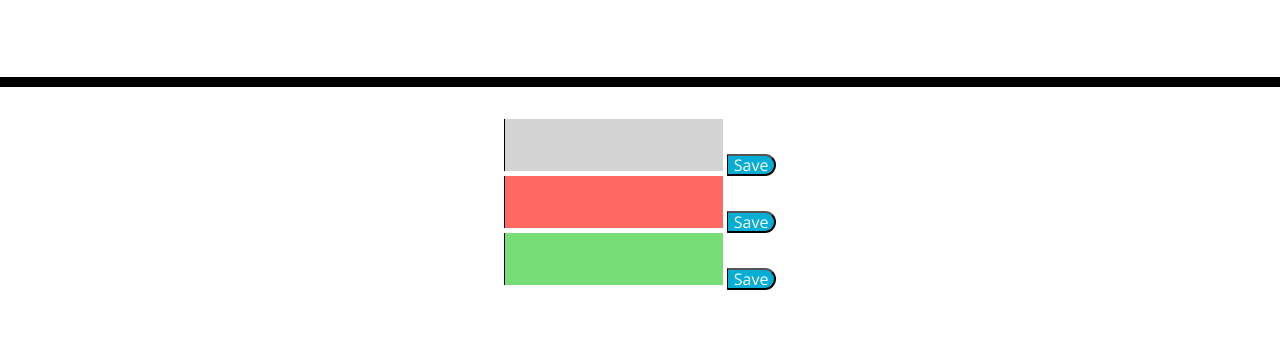
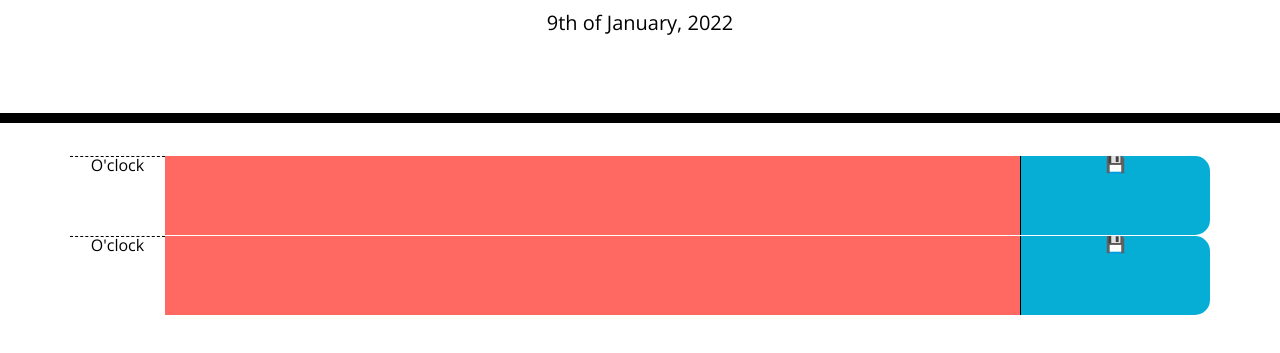
Before and after one commit to fantastic679/work-day-scheduler, a plain HTML site: page index.html in a window 1280 px wide. Shown: the part 181-534 px from the top of the page. Drawn offline with nearby package versions, Linux system fonts and the light colour scheme.

Commit message:
Implemented date at top of page

```diff
--- a/index.html
+++ b/index.html
@@ -30,20 +30,18 @@
     </header>
     <div class="container">
       <!-- Timeblocks go here -->
-      <div class="time-block">
-        <textarea class="past"></textarea>
-        <button class="saveBtn">Save</button>
-      </div>
 
-      <div class="time-block">
-        <textarea class="present"></textarea>
-        <button class="saveBtn">Save</button>
-      </div>
+        <div class="row time-block">
+          <div class="col-1 hour">O'clock</div>
+          <div class="col-9 present"></div>
+          <div class="col-2 saveBtn">💾</div>
+        </div>
 
-      <div class="time-block">
-        <textarea class="future"></textarea>
-        <button class="saveBtn">Save</button>
-      </div>
+        <div class="row time-block">
+          <div class="col-1 hour">O'clock</div>
+          <div class="col-9 present"></div>
+          <div class="col-2 saveBtn">💾</div>
+        </div>
 
     </div>
 
@@ -51,5 +49,7 @@
 
     <script src="https://cdnjs.cloudflare.com/ajax/libs/jquery/3.2.1/jquery.min.js"></script>
     <script src="https://cdnjs.cloudflare.com/ajax/libs/moment.js/2.24.0/moment.min.js"></script>
+    <script src="./script.js"></script>
+
   </body>
 </html>
--- a/script.js
+++ b/script.js
@@ -0,0 +1,5 @@
+var today = moment();
+var todayString = today.format("Do") + " of " + today.format("MMMM") + ", " + today.format("YYYY");
+$("#currentDay").text(todayString);
+// var asdasd = document.getElementById("currentDay");
+// asdasd.textContent = todayString;
```
